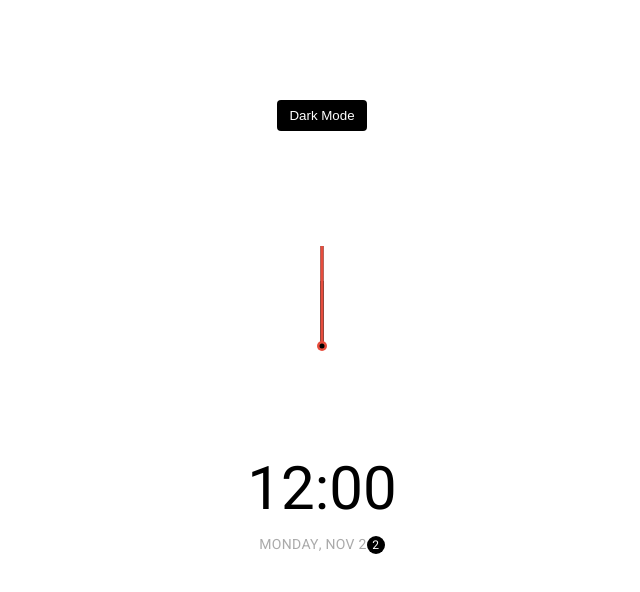
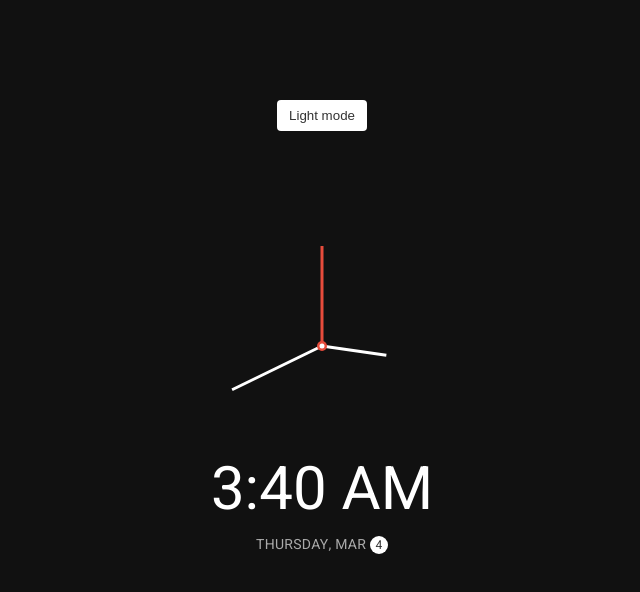
Before and after one commit to jrinabnit/theme-clock, a plain HTML site: page index.html in a window 1280 px wide. Both pictures are taken after a click on the button "Dark Mode". Shown: the whole page, without its empty margins (318-958 px from the left). Drawn offline with Linux system fonts and the light colour scheme.

Commit message:
adding functionality

```diff
--- a/index.html
+++ b/index.html
@@ -17,8 +17,8 @@
             <div class="center-point"></div>
         </div>
 
-        <div class="time">12:00</div>
-        <div class="date">Monday, Nov 2<span class="circle">2</span></div>
+        <div class="time"></div>
+        <div class="date"></div>
 
     </div>
     <script src="script.js"></script>
--- a/script.js
+++ b/script.js
@@ -0,0 +1,47 @@
+const hourEl = document.querySelector('.hour');
+const minuteEl = document.querySelector('.minute');
+const secondEl = document.querySelector('.second');
+const timeEl = document.querySelector('.time');
+const dateEl = document.querySelector('.date');
+const toggle = document.querySelector('.toggle');
+
+const days = [ 'Sunday', 'Monday', 'Tuesday', 'Wednesday', 'Thursday', 'Friday', 'Saturday' ];
+const months = [ 'Jan', 'Feb', 'Mar', 'Apr', 'May', 'Jun', 'Jul', 'Aug', 'Sep', 'Oct', 'Nov', 'Dec' ];
+
+toggle.addEventListener('click', (e) => {
+	const html = document.querySelector('html');
+	if (html.classList.contains('dark')) {
+		html.classList.remove('dark');
+		e.target.innerHTML = 'Dark mode';
+	} else {
+		html.classList.add('dark');
+		e.target.innerHTML = 'Light mode';
+	}
+});
+
+function setTime() {
+	const time = new Date();
+	const month = time.getMonth();
+	const day = time.getDay();
+	const date = time.getDate();
+	const hours = time.getHours();
+	const hoursForClock = hours % 12;
+	const minutes = time.getMinutes();
+	const seconds = time.getSeconds();
+	const ampm = hours >= 12 ? 'PM' : 'AM';
+
+	hourEl.style.transform = `translate(-50%, -100%) rotate(${scale(hoursForClock, 0, 11, 0, 360)}deg)`;
+	minuteEl.style.transform = `translate(-50%, -100%) rotate(${scale(minutes, 0, 59, 0, 360)}deg)`;
+	secondEl.style.transform = `translate(-50%, -100%) rotate(${scale(seconds, 0, 59, 0, 360)}deg)`;
+
+	timeEl.innerHTML = `${hoursForClock}:${minutes < 10 ? `0${minutes}` : minutes} ${ampm}`;
+	dateEl.innerHTML = `${days[day]}, ${months[month]} <span class="circle">${date}</span>`;
+}
+
+const scale = (num, in_min, in_max, out_min, out_max) => {
+	return (num - in_min) * (out_max - out_min) / (in_max - in_min) + out_min;
+};
+
+setTime();
+
+setInterval(setTime, 1000);
--- a/style.css
+++ b/style.css
@@ -70,6 +70,7 @@ body {
 	height: 65px;
 	width: 3px;
 	transform-origin: bottom center;
+	transition: all 0.5s ease-in;
 }
 
 .needle.hour {
```
